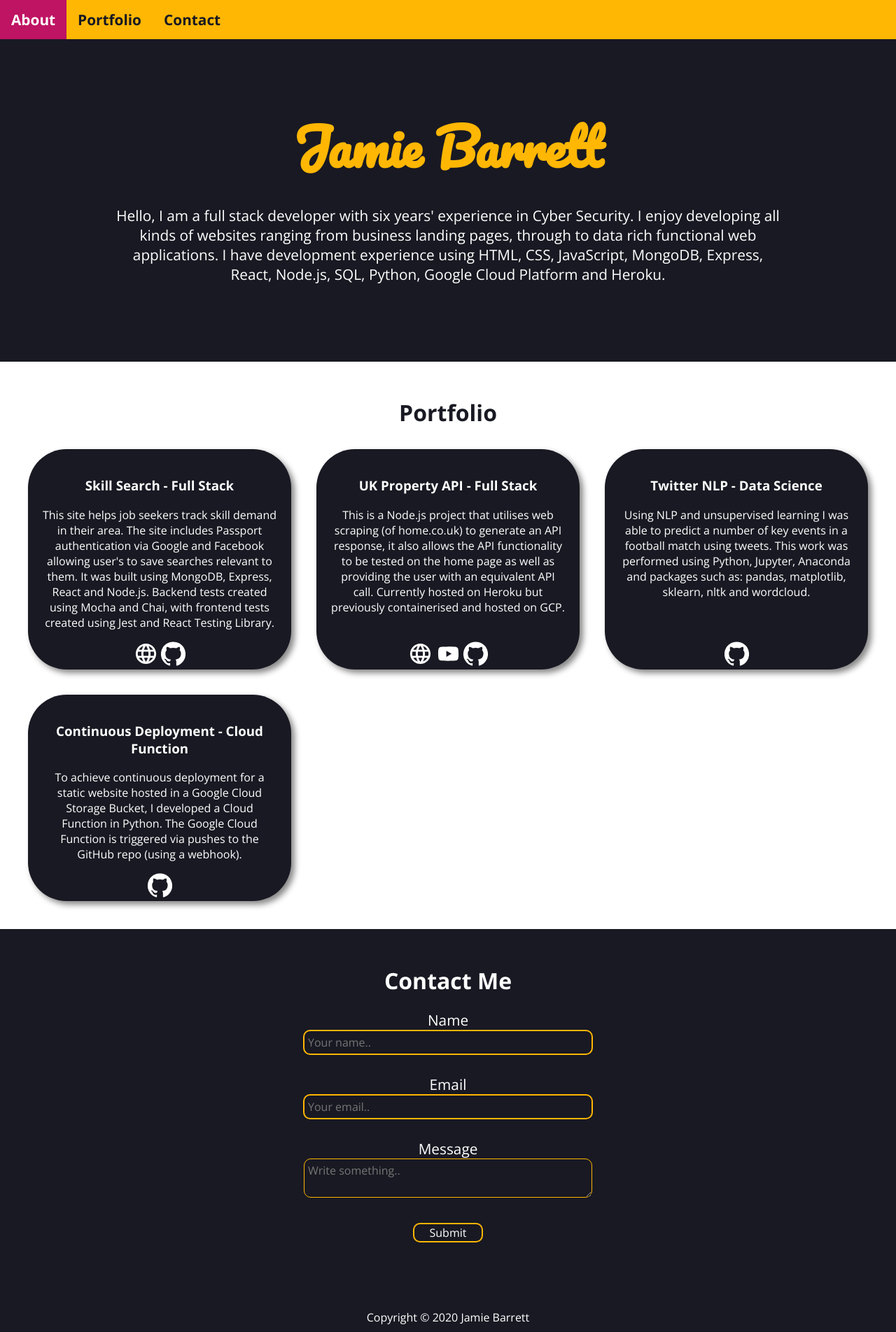
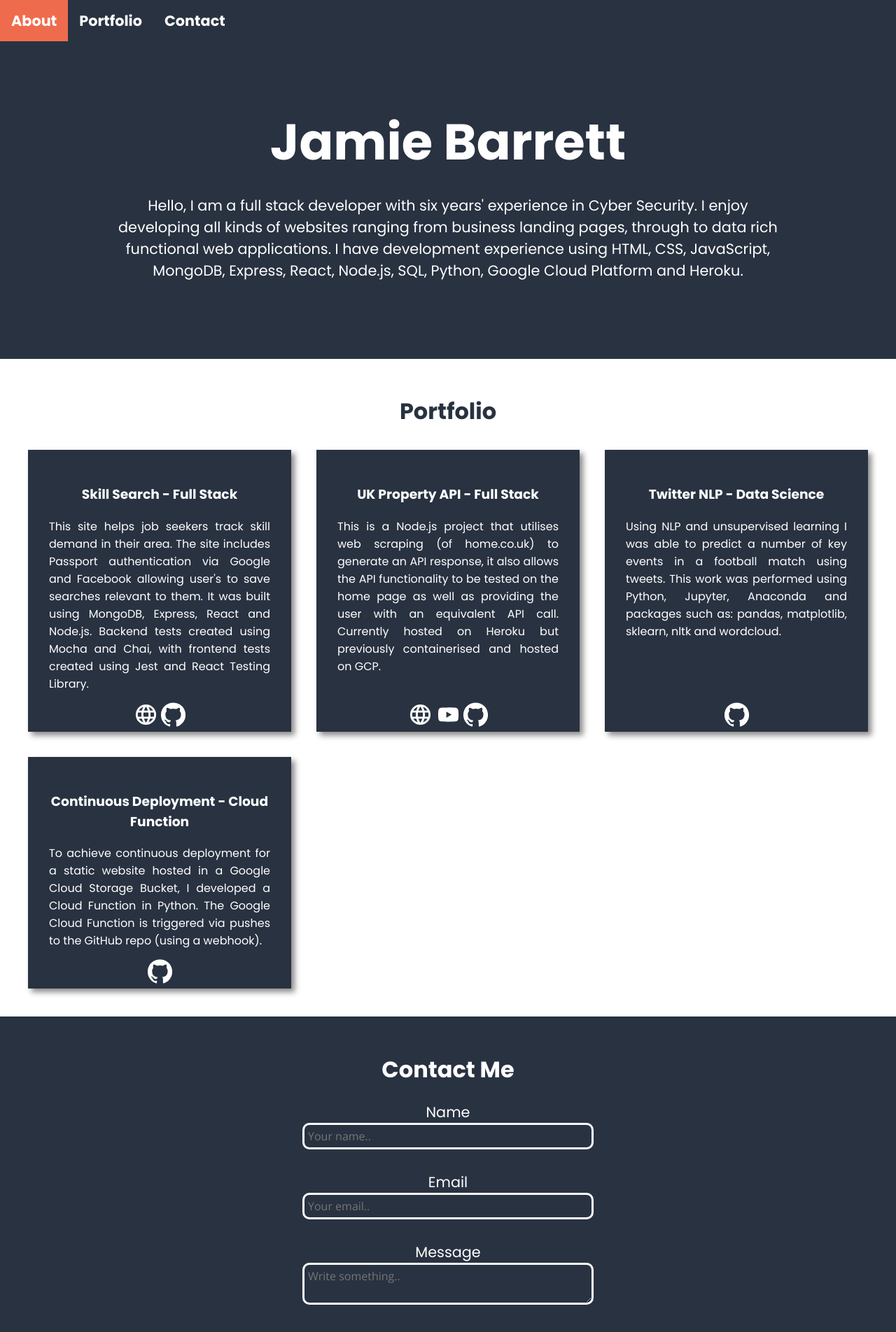
Before and after one commit to jb-0/site-react, a React (Create React App) app in the folder frontend/: page / in a window 1280 px wide. Shown: the top 1904 px of the page at 70% size. Built offline with nearby package versions, Linux system fonts and the light colour scheme; no server answers.

Commit message:
Updated styles throughout including colour scheme

```diff
--- a/frontend/public/index.html
+++ b/frontend/public/index.html
@@ -18,7 +18,8 @@
 
     <meta charset="utf-8" />
     <meta name="viewport" content="width=device-width, initial-scale=1" />
-    <title>Jamie Barrett</title>
+    <title>Jamie Barrett</title><link rel="preconnect" href="https://fonts.gstatic.com">
+    <link href="https://fonts.googleapis.com/css2?family=Poppins:wght@400;700&family=Raleway:wght@400;700&display=swap" rel="stylesheet">
     <link href="https://fonts.googleapis.com/css2?family=Open+Sans:wght@400;700&family=Pacifico&display=swap" rel="stylesheet">
     <link rel="stylesheet" href="/styles.css" />
   </head>
--- a/frontend/public/styles.css
+++ b/frontend/public/styles.css
@@ -1,12 +1,12 @@
 /* https://coolors.co/fbfef9-191923-0e79b2-bf1363-f39237 */
 
 :root {
-    --primary-color: #191923;
+    --primary-color: #293241;
     --secondary-color: white;
-    --tertiary-color: #ffb703;
-    --quaternary-color: #BF1363;
+    --tertiary-color: #ee6c4d;
+    --quaternary-color: #ee6c4d;
     --primary-pad: 20px;
-    --main-font: 'Open Sans', sans-serif;
+    --main-font: 'Poppins', sans-serif;;
   }
 
 body {
--- a/frontend/src/styles/Card.css
+++ b/frontend/src/styles/Card.css
@@ -1,11 +1,14 @@
 .card-item {
     margin: 10px;
-    padding: 20px 20px 40px 20px;
-    border-radius: 55px;
+    padding: 30px 30px 40px 30px;
     box-shadow: 5px 5px 8px #888888;
     background-color: var(--primary-color);
     color: var(--secondary-color);
     position: relative;
+}
+
+.card-item p {
+    text-align: justify;
 }
 
 .card-links {
@@ -16,5 +19,5 @@
 }
 
 .card-link-icon:hover {
-    fill: #BF1363;
+    fill: var(--tertiary-color);
 }
--- a/frontend/src/styles/Forms.css
+++ b/frontend/src/styles/Forms.css
@@ -13,13 +13,14 @@
     background-color:  var(--primary-color);
     font-family: 'Open Sans', sans-serif;
     border-style: solid;
-    border-color:  var(--tertiary-color);
+    border-color:  var(--secondary-color);
     color: var(--secondary-color);
     width: 400px;
     font-size: 1rem;
     border-radius: 10px;
     outline-width: 0;
     padding: 5px;
+    border-width: medium;
 }
 
 .contact-form-mobile .text-input {
@@ -30,13 +31,14 @@
     background-color: var(--primary-color);
     font-family: 'Open Sans', sans-serif;
     border-style: solid;
-    border-color:  var(--tertiary-color);
+    border-color:  var(--secondary-color);
     color: var(--secondary-color);
     width: 100px;
     font-size: 1rem;
     border-radius: 10px;
+    border-width: medium;
 }
 
 .submit-button:hover {
-    color: var(--quaternary-color);;
+    background-color: var(--quaternary-color);;
 }
--- a/frontend/src/styles/Intro.css
+++ b/frontend/src/styles/Intro.css
@@ -1,7 +1,7 @@
 .intro h1 {
-    font-family: 'Pacifico', cursive;
+    /* font-family: 'Pacifico', cursive; */
     font-size: 4.5rem;
-    color: var(--tertiary-color);;
+    color: var(--secondary-color);;
     margin: 0px;
 }
 
--- a/frontend/src/styles/Navbar.css
+++ b/frontend/src/styles/Navbar.css
@@ -1,5 +1,5 @@
 .navbar {
-  background-color: var(--tertiary-color);
+  background-color: var(--primary-color);
   overflow: hidden;
   font-weight: 700;
 }
@@ -7,7 +7,7 @@
 .navbar a {
   float: left;
   display: block;
-  color: var(--primary-color);
+  color: var(--secondary-color);
   text-align: center;
   padding: 14px 16px;
   text-decoration: none;
```
